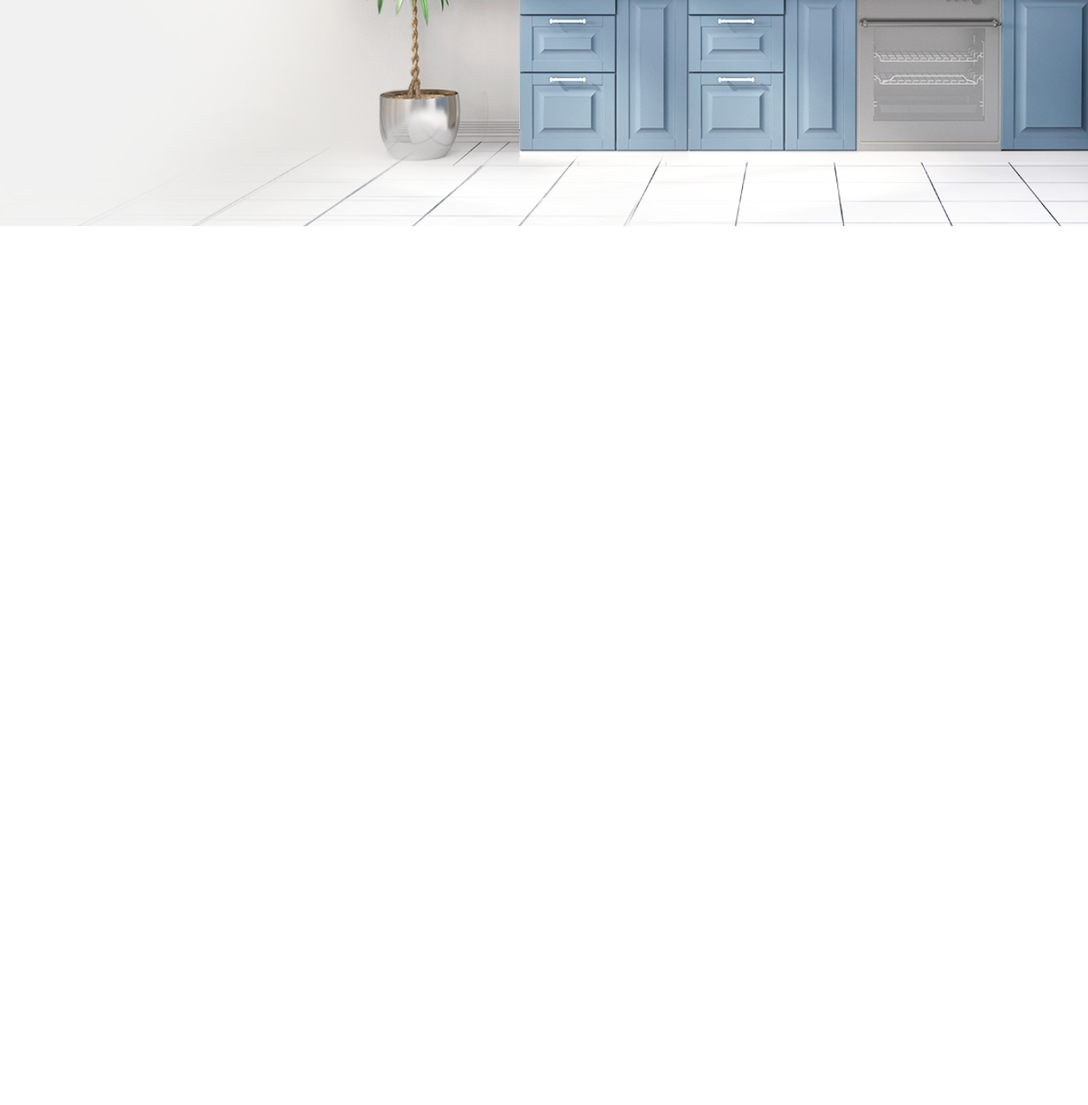
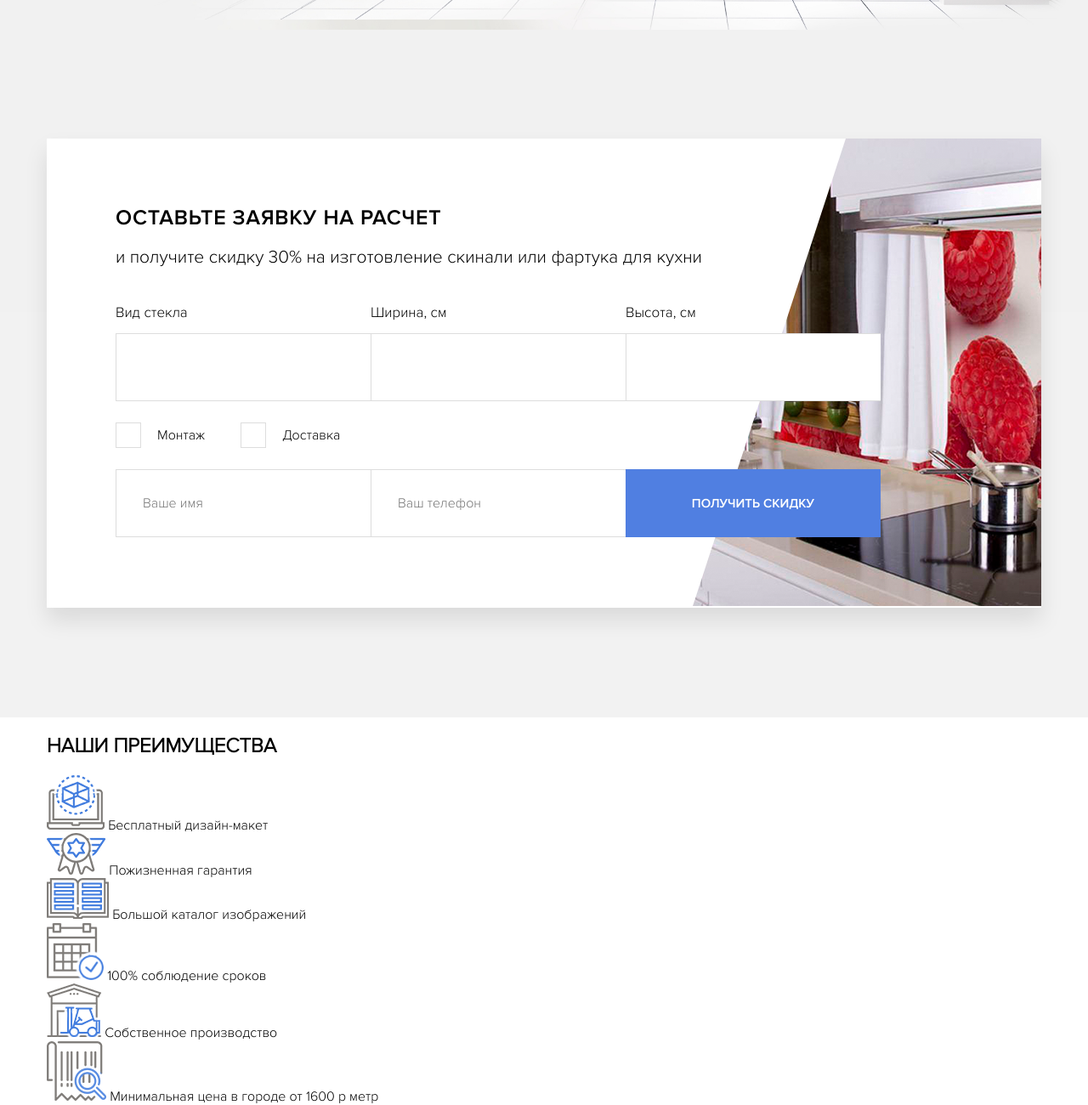
Before and after one commit to buryattvoydrug/maket-7, a website: page app/index.html in a window 1280 px wide. Shown: the part 507-1807 px from the top of the page at 85% size. Before the commit the page ends 800 px from the top, so only its background shows below. Drawn offline with Linux system fonts and the light colour scheme; a script that the page names is missing.

Commit message:
Offer готов

```diff
--- a/app/index.html
+++ b/app/index.html
@@ -56,6 +56,91 @@
             </div>
         </div>
     </header>
+    <main>
+        <section class="offer">
+            <div class="container">
+                <div class="offer__block offer-block">
+                    <h2 class="offer__title">ОСТАВЬТЕ ЗАЯВКУ НА РАСЧЕТ</h2>
+                    <span class="offer__subtitle">и получите скидку 30% на изготовление скинали или фартука для кухни</span>
+                    <form action="#" class="form offer__form">
+                        <div class="form-row">
+                            <div class="form__group">
+                                <label for="" class="offer__label">Вид стекла</label>
+                                <input class="input offer__input" type="text">
+                            </div>
+                            <div class="form__group">
+                                <label for="" class="offer__label">Ширина, см</label>
+                                <input class="input offer__input" type="text">
+                            </div>
+                            <div class="form__group">
+                                <label for="" class="offer__label">Высота, см</label>
+                                <input class="input offer__input" type="text">
+                            </div>
+                        </div>
+                        <div class="form-row">
+                            <div class="form__group">
+                               <input type="checkbox" id="montage" class="input offer__input">
+                                <label for="montage" class="checkbox__label">
+                                    Монтаж
+                                </label>
+                            </div>
+                            <div class="form__group">
+                               <input type="checkbox" id="delivery" class="input offer__input">
+                                <label for="delivery" class="checkbox__label">
+                                    Доставка
+                                </label>
+                            </div>
+                        </div>
+                        <div class="form-row">
+                            <div class="form__group">
+                                <input class="input offer__input" placeholder="Ваше имя" type="text">
+                            </div>
+                            <div class="form__group">
+                                <input class="input offer__input" placeholder="Ваш телефон" type="text">
+                            </div>
+                            <div class="form__group">
+                                <button class="button offer__button">Получить скидку</button>
+                            </div>
+                        </div>
+                    </form>
+                </div>
+            </div>
+        </section>
+        <section class="pref section">
+            <div class="container">
+                <h2 class="section__title">НАШИ ПРЕИМУЩЕСТВА</h2>
+                <div class="pref__block pref-block">
+                    <div class="pref__item">
+                        <img class="pref__img" src="../app/images/pref/pref-1.png">
+                        <span class="pref__text">Бесплатный дизайн-макет</span>
+                    </div>
+                    <div class="pref__item">
+                        <img class="pref__img" src="../app/images/pref/pref-2.png">
+                        <span class="pref__text">Пожизненная гарантия</span>
+                    </div>
+                    <div class="pref__item">
+                        <img class="pref__img" src="../app/images/pref/pref-3.png">
+                        <span class="pref__text">Большой каталог изображений</span>
+                    </div>
+                    <div class="pref__item">
+                        <img class="pref__img" src="../app/images/pref/pref-4.png">
+                        <span class="pref__text">100% соблюдение сроков</span>
+                    </div>
+                    <div class="pref__item">
+                        <img class="pref__img" src="../app/images/pref/pref-5.png">
+                        <span class="pref__text">Собственное производство</span>
+                    </div>
+                    <div class="pref__item">
+                        <img class="pref__img" src="../app/images/pref/pref-6.png">
+                        <span class="pref__text"> Минимальная цена в городе от 1600 р метр</span>
+                    </div>
+                </div>
+            </div>
+        </section>
+    </main>
+    <footer>
+
+    </footer>
     <script type="text/javascript" src="https://spikmi.com/Widget?Id=2552"></script>
 </body>
 </html>
--- a/app/scss/_interface.scss
+++ b/app/scss/_interface.scss
@@ -11,3 +11,44 @@ body{
     text-transform: uppercase;
     border: none;
 }
+.bg-section{
+    background-color: $bg-section-color;
+}
+.navbar,
+.menu{
+    z-index: 1;
+}
+sup{
+    z-index: 0;
+}
+.input[type=text]{
+    height: 80px;
+    width: 300px;
+    border: 1px solid #dddddd;
+    border-right: none;
+    background-color: #ffffff;
+    padding-left: 31px;
+}
+.input[type=checkbox]{
+    display: none;
+}
+.input[type=checkbox]:checked+label:before{
+        background: #507fe1;
+}
+.checkbox__label{
+    display: flex;
+    align-items: center;
+    margin: 25px 42px 25px 0;
+}
+.checkbox__label:hover{
+    cursor: pointer;
+}
+.checkbox__label:before{
+    margin-right: 19px;
+    display: inline-block;
+    content: '';
+    width: 28px;
+    height: 28px;
+    border: 1px solid #dddddd;
+    background-color: #ffffff;
+}
--- a/app/scss/_mixins.scss
+++ b/app/scss/_mixins.scss
@@ -0,0 +1,4 @@
+@mixin inputbutton($heigth,$width){
+    height: $heigth;
+    width: $width;
+}
--- a/app/scss/_variables.scss
+++ b/app/scss/_variables.scss
@@ -0,0 +1 @@
+$bg-section-color: #f2f2f2;
--- a/app/scss/blocks/_hero.scss
+++ b/app/scss/blocks/_hero.scss
@@ -1,7 +1,7 @@
 .hero{
     background: #f1f1f1 url('../images/hero/hero-bg.jpg') no-repeat center top 82px;
-    background-size: cover;
-    padding: 196px 0 273px;
+    background-size: contain;
+    padding: 196px 0 375px;
     .hero__title{
         color: #252525;
         font-size: 30px;
@@ -32,8 +32,6 @@
     .hero{
         background: #f1f1f1 url("../images/hero/hero-xs-bg.jpg") no-repeat right -312px top 82px;
         padding-top: 140px;
-        .hero__subtitle{
-            margin-bottom: 170px;
-        }
+
     }
 }
--- /dev/null
+++ b/app/scss/blocks/_offer.scss
@@ -0,0 +1,78 @@
+.offer{
+    padding: 0 0 129px 0;
+    background: linear-gradient(to bottom, transparent 30%, $bg-section-color 30%);
+    .offer__block{
+        background:#fff url('../../images/offer/bg-offer.png') no-repeat right 0;
+        box-shadow: 0 15px 25px rgba(0, 0, 0, 0.1);
+        padding: 81px 190px 83px 81px;
+        margin-top: -205px;
+        .offer__title{
+            @include bold;
+            margin: 0;
+            font-size: 25px;
+            text-transform: uppercase;
+            letter-spacing: 0.75px;
+            line-height: 1;
+        }
+        .offer__subtitle{
+            display: block;
+            font-size: 21px;
+            margin: 22px 0 43px;
+        }
+        .offer__label{
+            display: block;
+            font-size: 17px;
+            margin: 0 0 15px 0;
+        }
+    }
+    .form-row{
+        display: flex;
+    }
+    .offer__button{
+        @include inputbutton(80px,300px);
+    }
+}
+@media (min-width: 992px) and (max-width:1199px){
+    .offer{
+        .offer__block{
+            padding-left: 40px;
+            background-position:  top 0 right -65px;
+        }
+    }
+}
+@media (max-width: 991px){
+    .offer{
+        background: linear-gradient(to bottom, transparent 10%, $bg-section-color 10%);
+        .offer__block{
+            padding-left: 50px;
+            padding-right: 30px;
+            background-position: right 0 bottom 0;
+            .form-row{
+                display: flex;
+                flex-direction: column;
+                .form__group{
+                    margin-bottom: 15px;
+                    .offer__input{
+                        border-right: 1px solid #dddddd;
+                    }
+                }
+            }
+        }
+        .container{
+            max-width: 95%;
+        }
+    }
+}
+@media (max-width: 767px){
+    .offer{
+        .offer__block{
+            padding-left: 30px;
+            padding-right: 20px;
+            background-position: right -230px bottom 0;
+        }
+        .container{
+            max-width: 100%;
+            padding: 0 10px;
+        }
+    }
+}
--- a/app/scss/style.scss
+++ b/app/scss/style.scss
@@ -1,7 +1,9 @@
+@import "variables";
 @import "grid";
 @import "fonts";
 @import "interface";
 @import "mixins";
-@import "variables";
 @import "blocks/navbar";
 @import "blocks/hero";
+@import "blocks/offer";
+@import "blocks/preferences";
```
Also changed, not shown: app/css/style.min.css, app/images/offer/bg-offer.png (added), app/images/pref/pref-1.png (added), app/images/pref/pref-2.png (added), app/images/pref/pref-3.png (added), app/images/pref/pref-4.png (added), app/images/pref/pref-5.png (added), app/images/pref/pref-6.png (added), app/scss/blocks/_preferences.scss (added), 1 other file.
